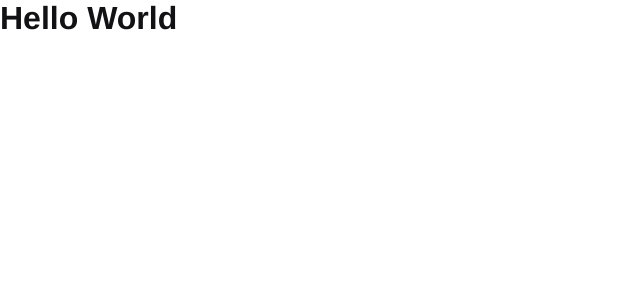
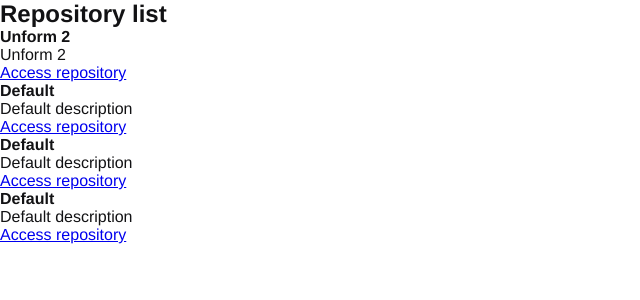
Before and after one commit to jonathancsr/ignite, a React app in the folder react/01-github-explorer/: page / in a window 1280 px wide. Shown: the top 300 px of the page, without its empty margins (0-640 px from the left). Built offline with nearby package versions, Linux system fonts and the light colour scheme.

Commit message:
refac: component folder style

```diff
--- a/react/01-github-explorer/src/App.jsx
+++ b/react/01-github-explorer/src/App.jsx
@@ -1,8 +1,9 @@
 import React from "react"
+import { RepositoryList } from "./components/RepositoryList"
 
 import './styles/global.scss'
 
 
 export function App() {
-    return <h1>Hello World</h1>
+    return <RepositoryList/>
 }
--- a/react/01-github-explorer/src/components/RepositoryList.jsx
+++ b/react/01-github-explorer/src/components/RepositoryList/index.jsx
@@ -1,5 +1,5 @@
 import React from "react"
-import { RepositoryItem } from "./RepositoryItem"
+import { RepositoryItem } from "../RepositoryItem"
 
 const repository = {
     name:"Unform 2",
--- /dev/null
+++ b/react/01-github-explorer/src/components/index.js
@@ -0,0 +1,2 @@
+export {RepositoryItem} from './RepositoryItem'
+export {RepositoryList} from './RepositoryList'
```
Also changed, not shown: react/01-github-explorer/src/components/RepositoryItem/index.jsx (renamed from react/01-github-explorer/src/components/RepositoryItem.jsx), react/01-github-explorer/src/components/RepositoryItem/style.scss (added), react/01-github-explorer/src/components/RepositoryList/style.scss (added).
